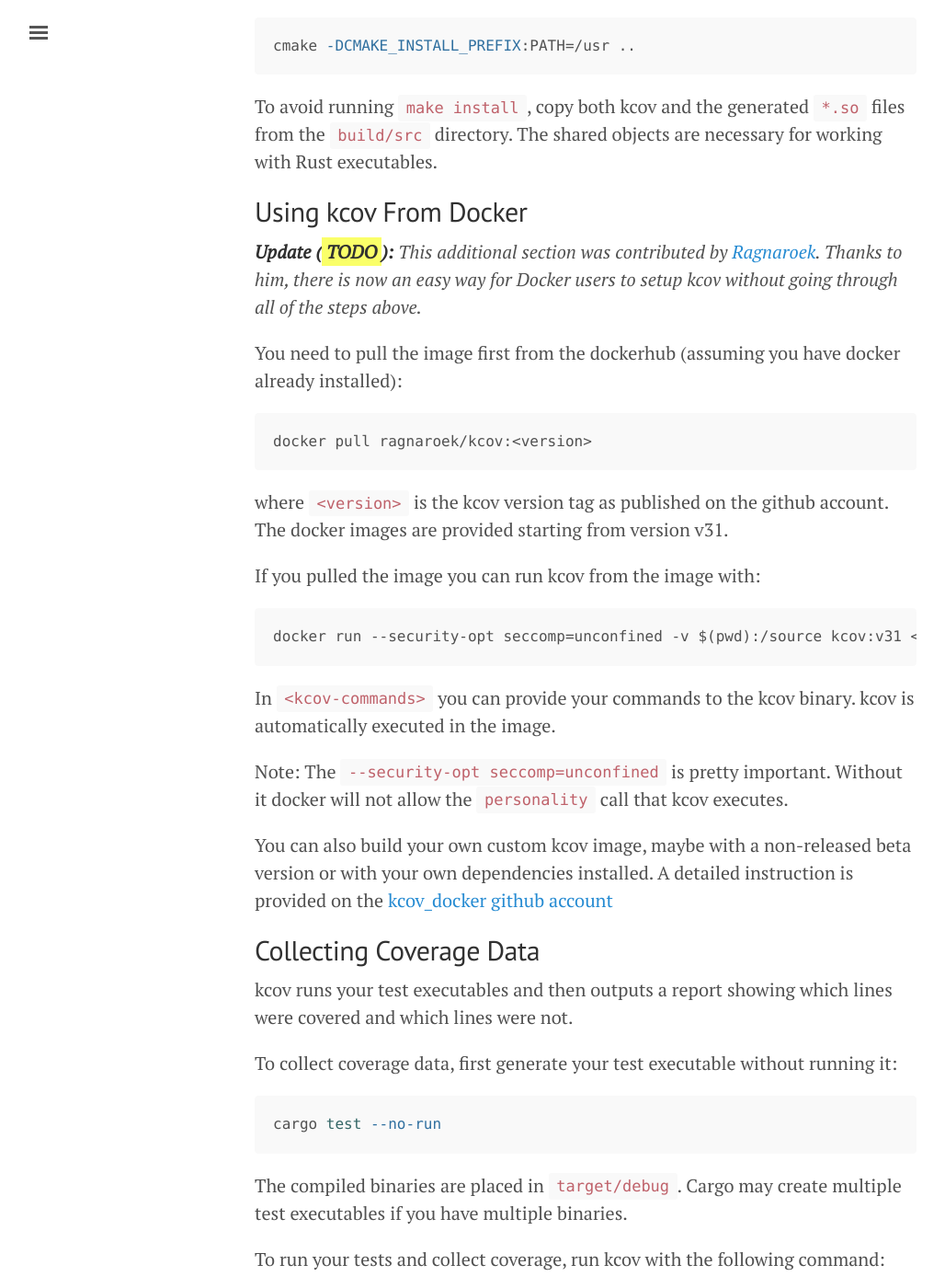
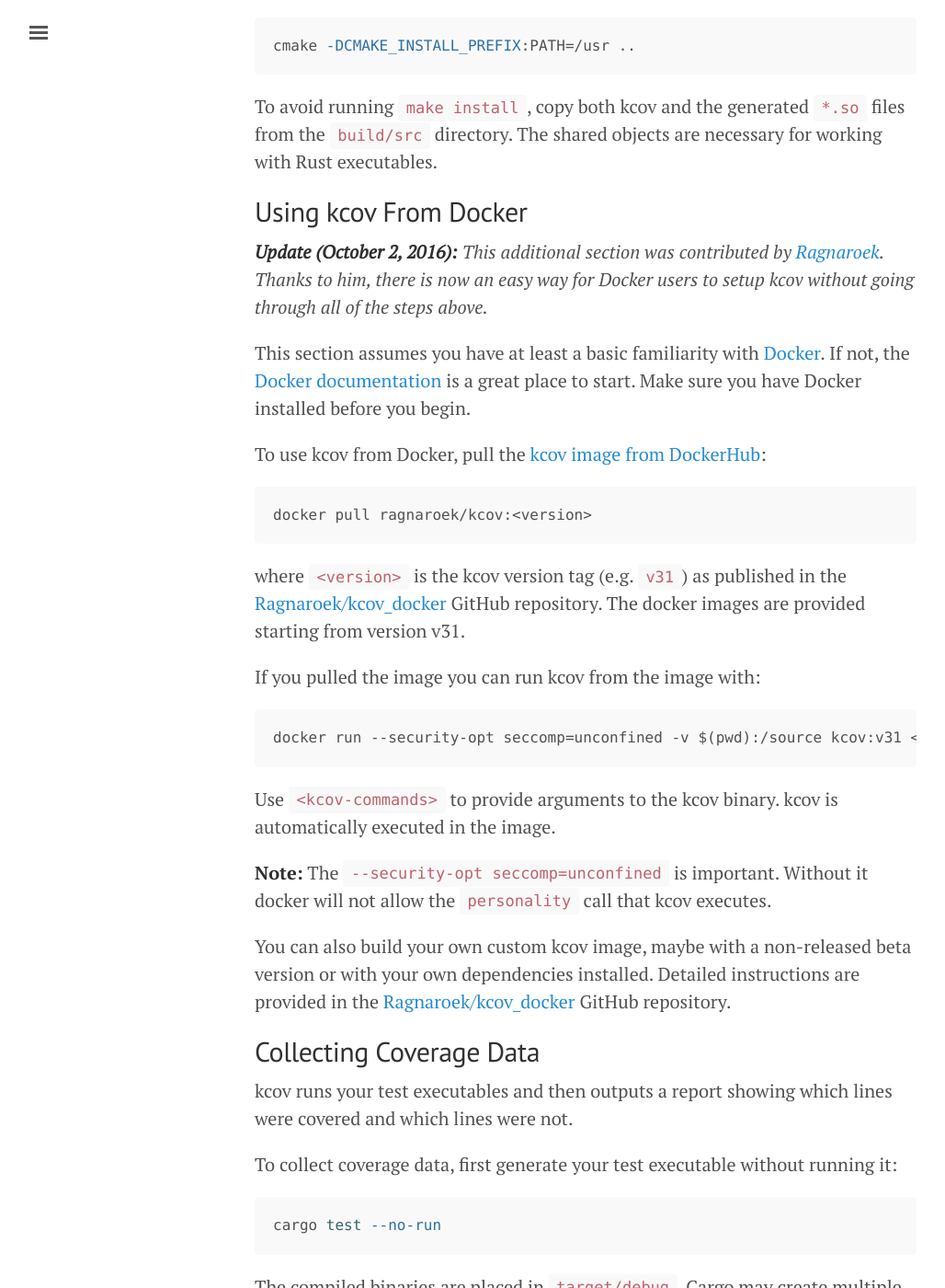
Before and after one commit to sunjay/sunjay.github.io, a Jekyll site: the page built from _posts/2016-07-25-rust-code-coverage.md, in a window 1280 px wide and 1400 px high, scrolled down 3020 px. Shown: the whole window at 92% size, without its empty margins (3-1031 px from the left). Built offline with Jekyll 4.4.1, drawn with Linux system fonts in a browser that asks for light colours; some of the changed text lies outside the part shown.

Commit message:
Minor edits to kcov Docker section with some links added

````diff
--- a/_posts/2016-07-25-rust-code-coverage.md
+++ b/_posts/2016-07-25-rust-code-coverage.md
@@ -8,7 +8,7 @@
   - Programming
 ---
 
-**Last Updated:** [TODO](){: .highlighted}
+**Last Updated:** October 2, 2016
 
 For questions about or problems with Rust code coverage, use the
 [Rust IRC channels][rust-irc], StackOverflow or [contact][contact] me.
@@ -72,7 +72,7 @@
 entirely. Earlier versions of kcov may also work, but I have only verified
 kcov 31.
 
-***Update ([TODO](){: .highlighted}):** Thanks to a contribution
+***Update (October 2, 2016):** Thanks to a contribution
 by [Ragnaroek][ragnaroek-github] there is now a third way to get kcov in addition
 to using apt or manually compiling. If you are using [Docker][docker], he
 has provided a section below which describes exactly how to use kcov from
@@ -136,31 +136,39 @@
 
 ## Using kcov From Docker
 
-***Update ([TODO](){: .highlighted}):** This additional section was contributed
+***Update (October 2, 2016):** This additional section was contributed
 by [Ragnaroek][ragnaroek-github]. Thanks to him, there is now an easy way for
 Docker users to setup kcov without going through all of the steps above.*
 
-You need to pull the image first from the dockerhub (assuming you have docker already installed):
+This section assumes you have at least a basic familiarity with [Docker][docker].
+If not, the [Docker documentation][docker-docs] is a great place to start. Make
+sure you have Docker installed before you begin.
+
+To use kcov from Docker, pull the [kcov image from DockerHub][kcov-dockerhub]:
+
 ```
 docker pull ragnaroek/kcov:<version>
 ```
-where `<version>` is the kcov version tag as published on the github account.
+
+where `<version>` is the kcov version tag (e.g. `v31`) as published in the
+[Ragnaroek/kcov_docker][kcov-docker-github] GitHub repository.
 The docker images are provided starting from version v31.
 
 If you pulled the image you can run kcov from the image with:
+
 ```
 docker run --security-opt seccomp=unconfined -v $(pwd):/source kcov:v31 <kcov-commands>
 ```
 
-In `<kcov-commands>` you can provide your commands to the kcov binary. kcov is
- automatically executed in the image.
+Use `<kcov-commands>` to provide arguments to the kcov binary. kcov is
+automatically executed in the image.
 
-Note: The `--security-opt seccomp=unconfined` is pretty important. Without it
+**Note:** The `--security-opt seccomp=unconfined` is important. Without it
 docker will not allow the `personality` call that kcov executes.
 
 You can also build your own custom kcov image, maybe with a non-released beta version
-or with your own dependencies installed. A detailed instruction is provided
-on the [kcov_docker github account](https://github.com/Ragnaroek/kcov_docker)
+or with your own dependencies installed. Detailed instructions are provided
+in the [Ragnaroek/kcov_docker][kcov-docker-github] GitHub repository.
 
 ## Collecting Coverage Data
 kcov runs your test executables and then outputs a report showing
@@ -596,3 +604,6 @@
 [personality-syscall-source]: https://github.com/SimonKagstrom/kcov/issues/151#issuecomment-248845453
 [docker-security-fix]: https://github.com/SimonKagstrom/kcov/issues/151#issuecomment-249284631
 [docker]: https://www.docker.com/
+[docker-docs]: https://docs.docker.com/engine/understanding-docker/
+[kcov-docker-github]: https://github.com/Ragnaroek/kcov_docker
+[kcov-dockerhub]: https://hub.docker.com/r/ragnaroek/kcov/
````
